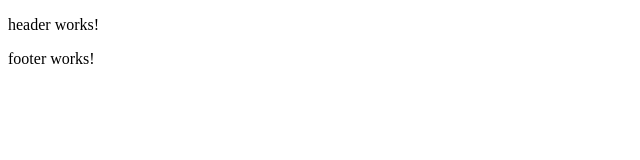
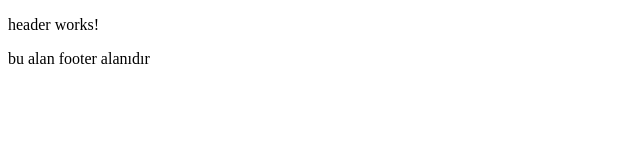
Before and after one commit to sgizemmazi/angular-project-education, an Angular app: page / in a window 1280 px wide. Shown: the top 160 px of the page, without its empty margins (0-640 px from the left). Built offline with nearby package versions, Linux system fonts and the light colour scheme.

Commit message:
duzenleme yapıldı

```diff
--- a/src/app/footer/footer.component.html
+++ b/src/app/footer/footer.component.html
@@ -1 +1 @@
-<p>footer works!</p>
+<p>bu alan footer alanıdır</p>
```
